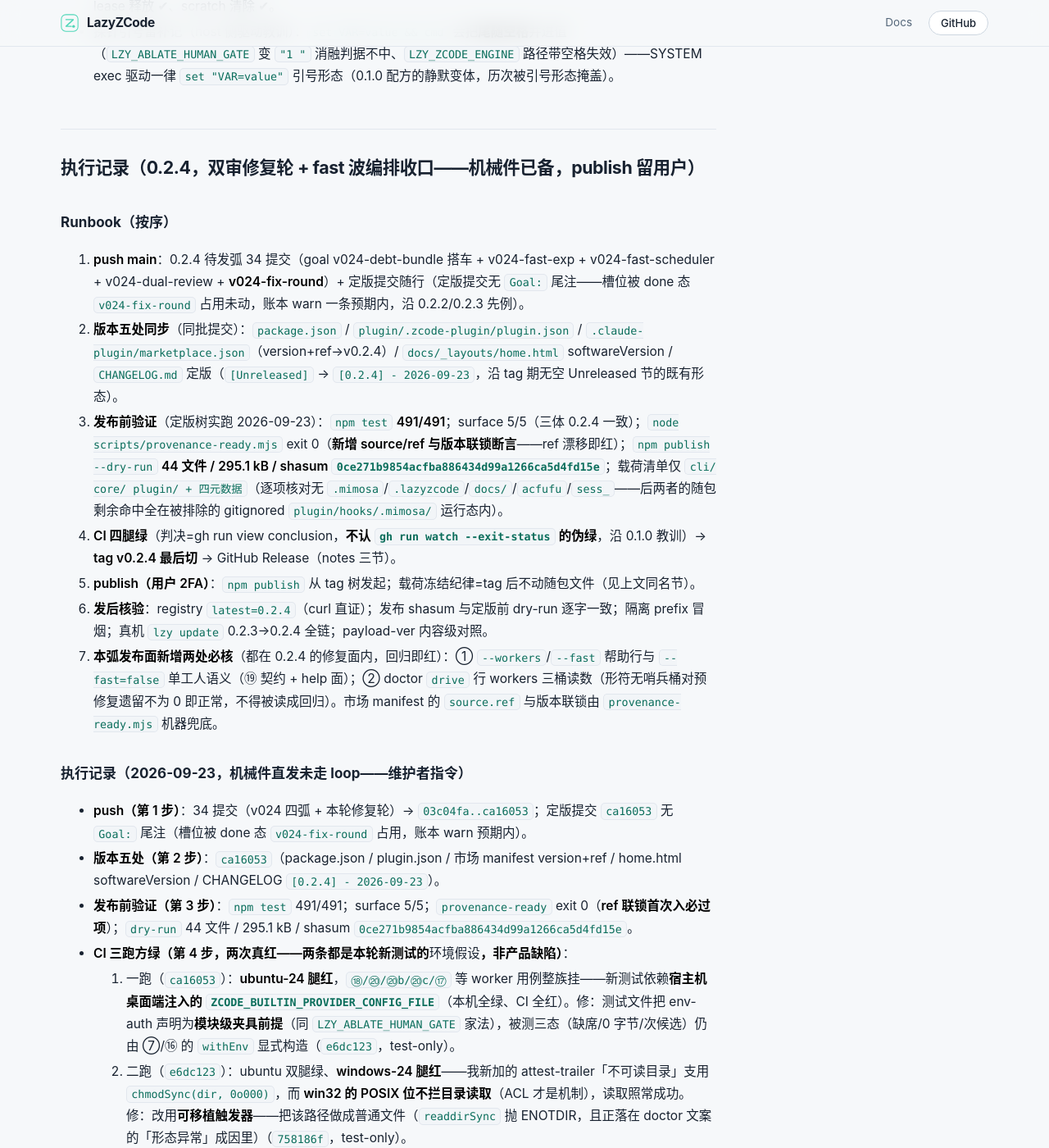
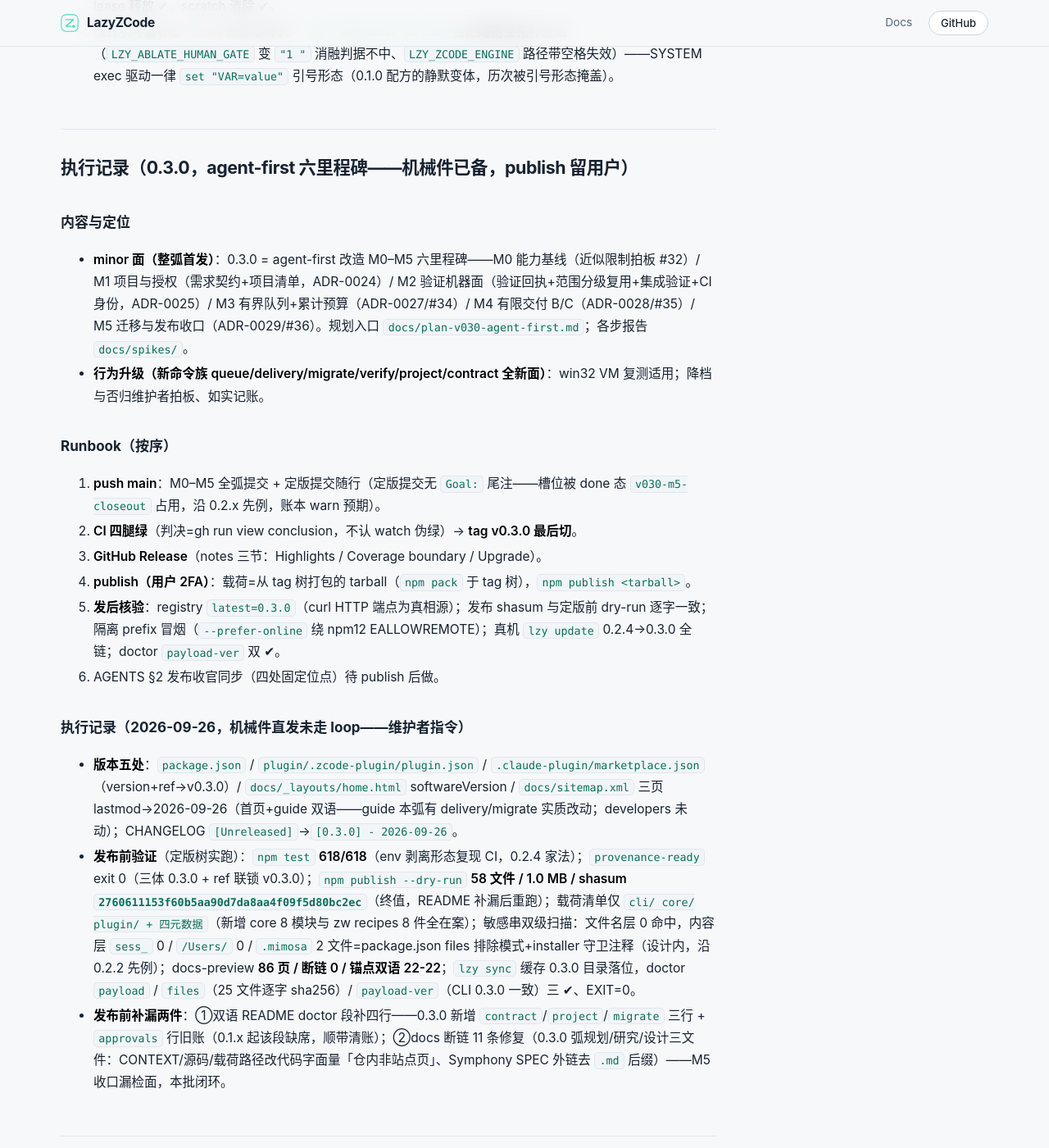
Before and after one commit to Acfufu/lazyzcode, a Jekyll site: the page built from docs/release-checklist.md, in a window 1280 px wide and 1400 px high, scrolled down 20381 px. Shown: the whole window at 82% size. Built offline with Jekyll 4.4.1, drawn with Linux system fonts in a browser that asks for light colours; our own code applies the rules of GitHub Pages for plain Markdown files.

Commit message:
chore(release): 定版 0.3.0——版本五处同步（package/plugin/市场 manifest version+ref/home.html/sitemap 三页）+CHANGELOG [Unreleased]→[0.3.0]；README 双语 doctor 段补四行（contract/project/migrate 新增面+approvals 旧账清偿）；narrative-checklist 0.3.0 定版刷新行（README 表 25→32/guide 栅栏 57→58/三位点零漂移/基线 491→618/四条措辞红线）；docs 断链 11 修（agent-first 三规划文件仓内路径改代码字面量+SPEC 外链去 .md）；release-checklist 0.3.0 执行记录入账（618/618·shasum 27606111…·publish 留用户）

```diff
--- a/docs/_layouts/home.html
+++ b/docs/_layouts/home.html
@@ -14,7 +14,7 @@
     "name": "LazyZCode",
     "applicationCategory": "DeveloperApplication",
     "operatingSystem": "macOS, Windows, Linux",
-    "softwareVersion": "0.2.4",
+    "softwareVersion": "0.3.0",
     "description": "The discipline layer for ZCode: plan, execute, take evidence, never stop half-done. A plugin plus a lightweight CLI (lzy) that turns agent claims into verified facts.",
     "url": "https://acfufu.github.io/lazyzcode/",
     "downloadUrl": "https://www.npmjs.com/package/lazyzcode",
--- a/docs/release-checklist.md
+++ b/docs/release-checklist.md
@@ -488,6 +488,28 @@
 - 0.2.0 三件套活体（scratch `C:\scratch020`，SYSTEM exec + `set "LOCALAPPDATA=…"` 引号形态）：**lease 互斥**（acquire fence 1 → 二次 acquire 拒「另一运行时持租（fence 1，至 …）」带僵尸恢复指路）· **fence 写拒**（活跃租约期 `--fence 9` 写 → 「写拒：fence 9 非现行（现行 1）——你已被接管，立即停手不写」）· **drive 门链**（executing 目标上 `lzy loop drive` → 凭据缺席拒带恢复文本；doctor `drive` 行四段齐「凭据缺席（headless 调用会停在认证门） · 活跃租约 fence=1 · 预算未初始化 · v020vm 可入 drive（risk=low）」）；lease 释放 ✔、scratch 清除 ✔。
 - 探针引号雷补记（host 侧驱动教训）：`set VAR=value && cmd` 会把**尾随空格**并进值（`LZY_ABLATE_HUMAN_GATE` 变 `"1 "` 消融判据不中、`LZY_ZCODE_ENGINE` 路径带空格失效）——SYSTEM exec 驱动一律 `set "VAR=value"` 引号形态（0.1.0 配方的静默变体，历次被引号形态掩盖）。
 
+## 执行记录（0.3.0，agent-first 六里程碑——机械件已备，publish 留用户）
+
+### 内容与定位
+
+- **minor 面（整弧首发）**：0.3.0 = agent-first 改造 M0–M5 六里程碑——M0 能力基线（近似限制拍板 #32）/ M1 项目与授权（需求契约+项目清单，ADR-0024）/ M2 验证机器面（验证回执+范围分级复用+集成验证+CI 身份，ADR-0025）/ M3 有界队列+累计预算（ADR-0027/#34）/ M4 有限交付 B/C（ADR-0028/#35）/ M5 迁移与发布收口（ADR-0029/#36）。规划入口 `docs/plan-v030-agent-first.md`；各步报告 `docs/spikes/`。
+- **行为升级（新命令族 queue/delivery/migrate/verify/project/contract 全新面）**：win32 VM 复测适用；降档与否归维护者拍板、如实记账。
+
+### Runbook（按序）
+
+1. **push main**：M0–M5 全弧提交 + 定版提交随行（定版提交无 `Goal:` 尾注——槽位被 done 态 `v030-m5-closeout` 占用，沿 0.2.x 先例，账本 warn 预期）。
+2. **CI 四腿绿**（判决=gh run view conclusion，不认 watch 伪绿）→ **tag v0.3.0 最后切**。
+3. **GitHub Release**（notes 三节：Highlights / Coverage boundary / Upgrade）。
+4. **publish（用户 2FA）**：载荷=从 tag 树打包的 tarball（`npm pack` 于 tag 树），`npm publish <tarball>`。
+5. **发后核验**：registry `latest=0.3.0`（curl HTTP 端点为真相源）；发布 shasum 与定版前 dry-run 逐字一致；隔离 prefix 冒烟（`--prefer-online` 绕 npm12 EALLOWREMOTE）；真机 `lzy update` 0.2.4→0.3.0 全链；doctor `payload-ver` 双 ✔。
+6. AGENTS §2 发布收官同步（四处固定位点）待 publish 后做。
+
+### 执行记录（2026-09-26，机械件直发未走 loop——维护者指令）
+
+- **版本五处**：`package.json` / `plugin/.zcode-plugin/plugin.json` / `.claude-plugin/marketplace.json`（version+ref→v0.3.0）/ `docs/_layouts/home.html` softwareVersion / `docs/sitemap.xml` 三页 lastmod→2026-09-26（首页+guide 双语——guide 本弧有 delivery/migrate 实质改动；developers 未动）；CHANGELOG `[Unreleased]`→`[0.3.0] - 2026-09-26`。
+- **发布前验证**（定版树实跑）：`npm test` **618/618**（env 剥离形态复现 CI，0.2.4 家法）；`provenance-ready` exit 0（三体 0.3.0 + ref 联锁 v0.3.0）；`npm publish --dry-run` **58 文件 / 1.0 MB / shasum `2760611153f60b5aa90d7da8aa4f09f5d80bc2ec`**（终值，README 补漏后重跑）；载荷清单仅 `cli/ core/ plugin/ + 四元数据`（新增 core 8 模块与 zw recipes 8 件全在案）；敏感串双级扫描：文件名层 0 命中，内容层 `sess_` 0 / `/Users/` 0 / `.mimosa` 2 文件=package.json files 排除模式+installer 守卫注释（设计内，沿 0.2.2 先例）；docs-preview **86 页 / 断链 0 / 锚点双语 22-22**；`lzy sync` 缓存 0.3.0 目录落位，doctor `payload` / `files`（25 文件逐字 sha256）/ `payload-ver`（CLI 0.3.0 一致）三 ✔、EXIT=0。
+- **发布前补漏两件**：①双语 README doctor 段补四行——0.3.0 新增 `contract`/`project`/`migrate` 三行 + `approvals` 行旧账（0.1.x 起该段缺席，顺带清账）；②docs 断链 11 条修复（0.3.0 弧规划/研究/设计三文件：CONTEXT/源码/载荷路径改代码字面量「仓内非站点页」、Symphony SPEC 外链去 `.md` 后缀）——M5 收口漏检面，本批闭环。
+
 ## 执行记录（0.2.4，双审修复轮 + fast 波编排收口——机械件已备，publish 留用户）
 
 ### Runbook（按序）
--- a/docs/sitemap.xml
+++ b/docs/sitemap.xml
@@ -3,9 +3,9 @@
      若仓库改名或换组织，与 docs/_config.yml 的 url/baseurl 一起改。
      lastmod = 对应页面内容的最近提交日，内容有实质改动时顺手更新。 -->
 <urlset xmlns="http://www.sitemaps.org/schemas/sitemap/0.9">
-  <url><loc>https://acfufu.github.io/lazyzcode/</loc><lastmod>2026-09-23</lastmod></url>
-  <url><loc>https://acfufu.github.io/lazyzcode/guide/en/</loc><lastmod>2026-09-23</lastmod></url>
-  <url><loc>https://acfufu.github.io/lazyzcode/guide/zh/</loc><lastmod>2026-09-23</lastmod></url>
+  <url><loc>https://acfufu.github.io/lazyzcode/</loc><lastmod>2026-09-26</lastmod></url>
+  <url><loc>https://acfufu.github.io/lazyzcode/guide/en/</loc><lastmod>2026-09-26</lastmod></url>
+  <url><loc>https://acfufu.github.io/lazyzcode/guide/zh/</loc><lastmod>2026-09-26</lastmod></url>
   <url><loc>https://acfufu.github.io/lazyzcode/developers/en/</loc><lastmod>2026-09-15</lastmod></url>
   <url><loc>https://acfufu.github.io/lazyzcode/developers/zh/</loc><lastmod>2026-09-15</lastmod></url>
 </urlset>
--- a/package.json
+++ b/package.json
@@ -1,6 +1,6 @@
 {
   "name": "lazyzcode",
-  "version": "0.2.4",
+  "version": "0.3.0",
   "description": "AI coding-workflow discipline layer for ZCode: plan, execute, take evidence, never stop half-done. Plugin + lightweight CLI (lzy).",
   "keywords": [
     "zcode",
```
Also changed, not shown: README.zh-CN.md (+6 -1 lines), docs/design-v030-agent-first.md (+1 -1 lines), docs/narrative-checklist.md (+2 -1 lines), docs/plan-v030-agent-first.md (+2 -2 lines), docs/research-agent-first-v030.md (+7 -7 lines), .claude-plugin/marketplace.json, CHANGELOG.md, README.md, plugin/.zcode-plugin/plugin.json.
